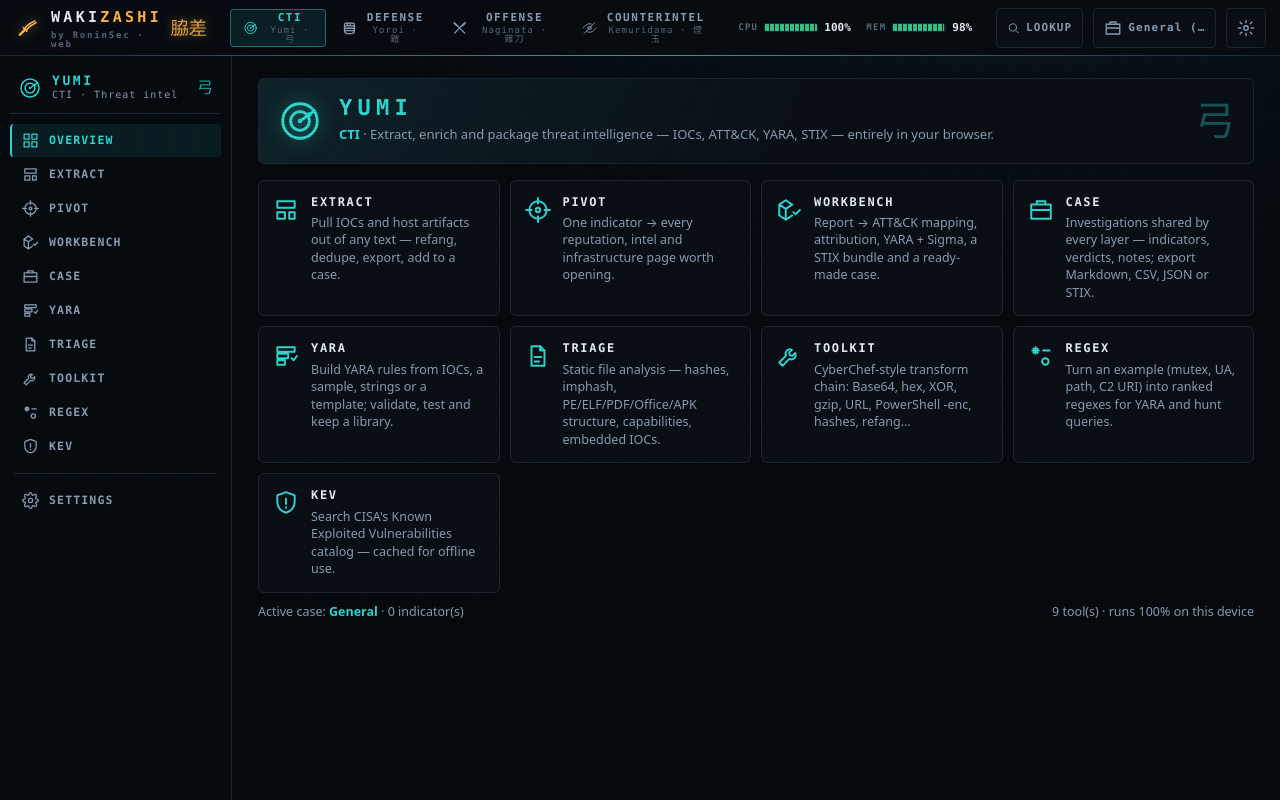
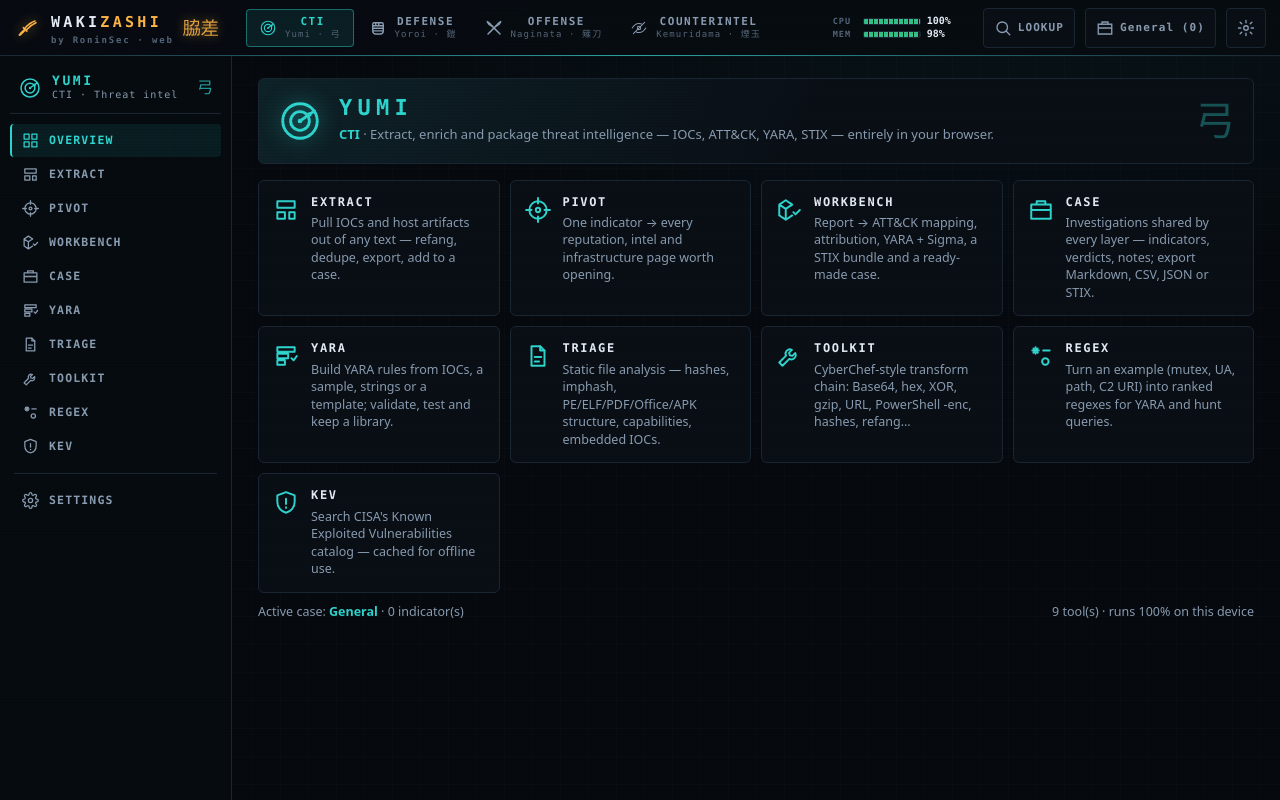
Before and after one commit to R0N1N9/wakizashi, a plain HTML site: page index.html in a window 1280 px wide. Drawn offline with Linux system fonts and the light colour scheme.

Commit message:
Top bar: stack the CPU/MEM resource deck (CPU over MEM) (#8)
Lay the two gauges vertically instead of side by side — CPU row above MEM
row, each an aligned label · segmented bar · value. Halves the deck's width
and reads cleaner. Mirrors the Katana desktop deck. sw.js cache bumped.


Claude-Session: https://claude.ai/code/session_01KpN253vppedGasXvfdnjMw

Co-authored-by: Claude <noreply@anthropic.com>

```diff
--- a/css/app.css
+++ b/css/app.css
@@ -356,14 +356,14 @@ footer.foot { display: flex; gap: 10px; padding: 18px 0 0; color: var(--faint);
 .guide ol, .guide ul { margin: 0 0 8px; padding-left: 20px; }
 
 /* top-bar resource deck — segmented "cyberdeck" gauges (CPU = main-thread headroom, MEM = JS-heap headroom) */
-.resdeck { display: flex; align-items: center; gap: 12px; margin-right: 4px; }
+.resdeck { display: flex; flex-direction: column; justify-content: center; gap: 3px; margin-right: 4px; }
 .resdeck .rd-g { display: flex; align-items: center; gap: 6px; }
-.resdeck small { font: 700 9px/1 var(--mono); letter-spacing: .14em; color: var(--faint); }
-.resdeck .res-bar { position: relative; width: 54px; height: 9px; border: 1px solid var(--line); border-radius: 2px; overflow: hidden; background: var(--surface); }
+.resdeck small { font: 700 8.5px/1 var(--mono); letter-spacing: .12em; color: var(--faint); min-width: 24px; }
+.resdeck .res-bar { position: relative; width: 58px; height: 7px; border: 1px solid var(--line); border-radius: 2px; overflow: hidden; background: var(--surface); }
 .resdeck .res-bar::before { content: ""; position: absolute; inset: 0; z-index: 0; background: repeating-linear-gradient(90deg, rgba(130,160,180,.14) 0 4px, transparent 4px 5px); }
 .resdeck .res-bar i { position: relative; z-index: 1; display: block; height: 100%; width: 0; background: #35c08a; transition: width .4s ease, background .4s; }
 .resdeck .res-bar i.warn { background: #ffb020; }
 .resdeck .res-bar i.bad { background: #ff5a5f; }
 .resdeck .res-bar::after { content: ""; position: absolute; inset: 0; z-index: 2; pointer-events: none; background: repeating-linear-gradient(90deg, transparent 0 4px, var(--surface) 4px 5px); }
-.resdeck .rd-v { font: 700 11px/1 var(--mono); color: var(--text); font-variant-numeric: tabular-nums; min-width: 30px; }
-@media (max-width: 640px) { .resdeck { gap: 7px; } .resdeck .res-bar { width: 34px; } .resdeck small { display: none; } }
+.resdeck .rd-v { font: 700 10px/1 var(--mono); color: var(--text); font-variant-numeric: tabular-nums; min-width: 42px; }
+@media (max-width: 640px) { .resdeck .res-bar { width: 46px; } }
--- a/sw.js
+++ b/sw.js
@@ -1,6 +1,6 @@
 /* Wakizashi service worker — offline-first app shell.
    PRECACHE and VERSION are rewritten by `node tools/sync.js`; don't edit those two lines by hand. */
-const VERSION = "wkz-457827e4da4e";
+const VERSION = "wkz-61898852da44";
 const PRECACHE = [/*PRECACHE*/
   "./",
   "index.html",
```
